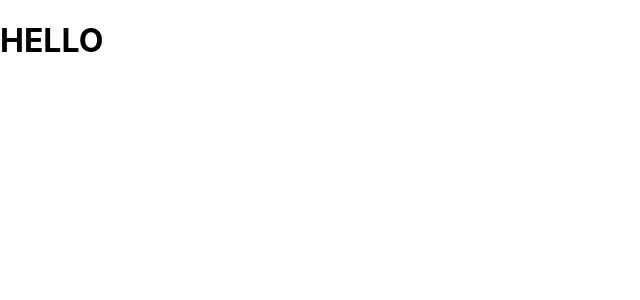
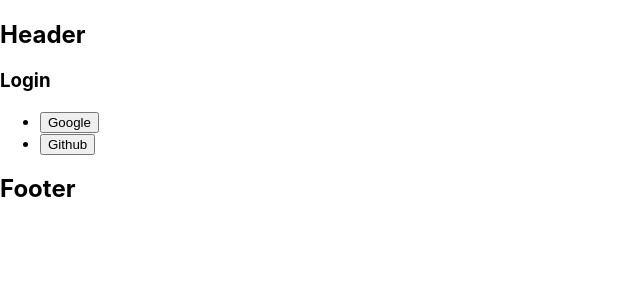
Before and after one commit to elinapark0818/Card-maker, a React (Create React App) app: page / in a window 1280 px wide. Shown: the top 300 px of the page, without its empty margins (0-640 px from the left). Built offline with nearby package versions, Linux system fonts and the light colour scheme; no server answers.

Commit message:
add Login(google,github)

```diff
--- a/src/app.jsx
+++ b/src/app.jsx
@@ -1,12 +1,14 @@
 import './app.css';
 import React from 'react';
+import Login from './components/login/login';
 
 
-const App = (props) =>
+const App = ({ authService}) => {
+  return (
+    <Login authService={authService}/>
+  )
+}
 
-  <>
-  <h1>HELLO </h1>
-  </>
 
 
 
--- /dev/null
+++ b/src/components/footer/footer.jsx
@@ -0,0 +1,5 @@
+import React from 'react';
+
+const Footer = (props) => <h1>Footer</h1>
+
+export default Footer;
--- /dev/null
+++ b/src/components/header/header.jsx
@@ -0,0 +1,5 @@
+import React from 'react';
+
+const Header = (props) => <h1>Header</h1>
+
+export default Header;
--- /dev/null
+++ b/src/components/login/login.jsx
@@ -0,0 +1,27 @@
+import React from 'react';
+import Footer from '../footer/footer';
+import Header from '../header/header';
+
+const Login = ({authService}) => {
+  const onLogin = event => {
+    authService
+    .login(event.currentTarget.textContent)
+    .then(console.log);
+  };
+
+  return (
+    <section>
+      <Header/>
+        <section>
+          <h1>Login</h1>
+          <ul>
+            <li><button onClick={onLogin}>Google</button></li>
+            <li><button onClick={onLogin}>Github</button></li>
+          </ul>
+        </section>
+      <Footer/>
+    </section>
+  )
+}
+
+export default Login;
--- a/src/index.js
+++ b/src/index.js
@@ -2,12 +2,13 @@
 import ReactDOM from 'react-dom';
 import './index.module.css';
 import App from './app';
+import AuthService from './service/auth_service';
 
-
+const authService = new AuthService();
 
 ReactDOM.render(
-  <>
-    <App />
-  </>,
+  <React.StrictMode>
+    <App authService={authService}/>
+  </React.StrictMode>,
   document.getElementById('root')
 );
--- a/src/service/auth_service.js
+++ b/src/service/auth_service.js
@@ -1,9 +1,11 @@
 import firebase from 'firebase';
+import firebaseApp from './firebase';
+
 
 class AuthService {
   login(providerName) {
     const authProvider = new firebase.auth[`${providerName}AuthProvider`]();
-    return firebase.auth().signInWithPopup(authProvider);
+    return firebaseApp.auth().signInWithPopup(authProvider);
   }
 }
 
--- a/src/service/firebase.js
+++ b/src/service/firebase.js
@@ -7,4 +7,7 @@
   projectId: process.env.REACT_APP_FIREBASE_PROJECT_ID,
 };
 
-firebase.initializeApp(firebaseConfig);
+// Initialize firebase
+const firebaseApp = firebase.initializeApp(firebaseConfig);
+
+export default firebaseApp;
```
